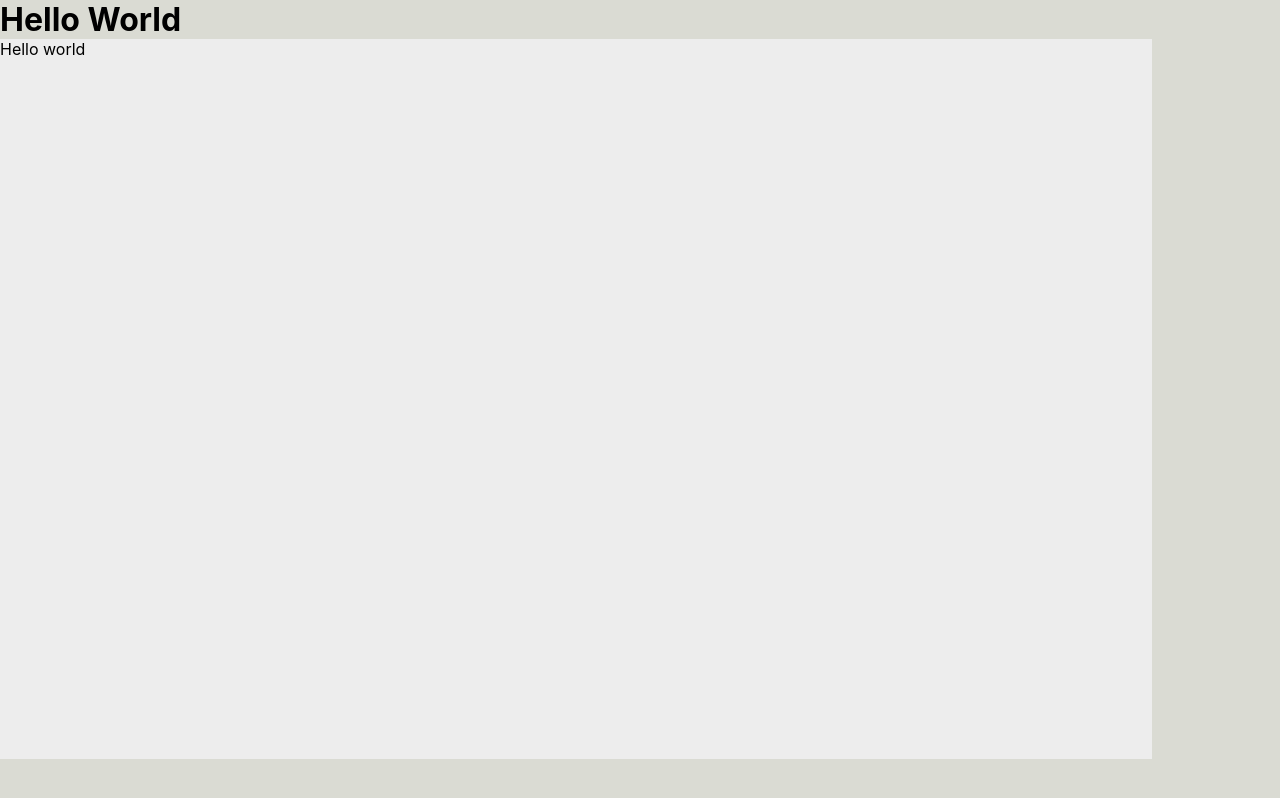
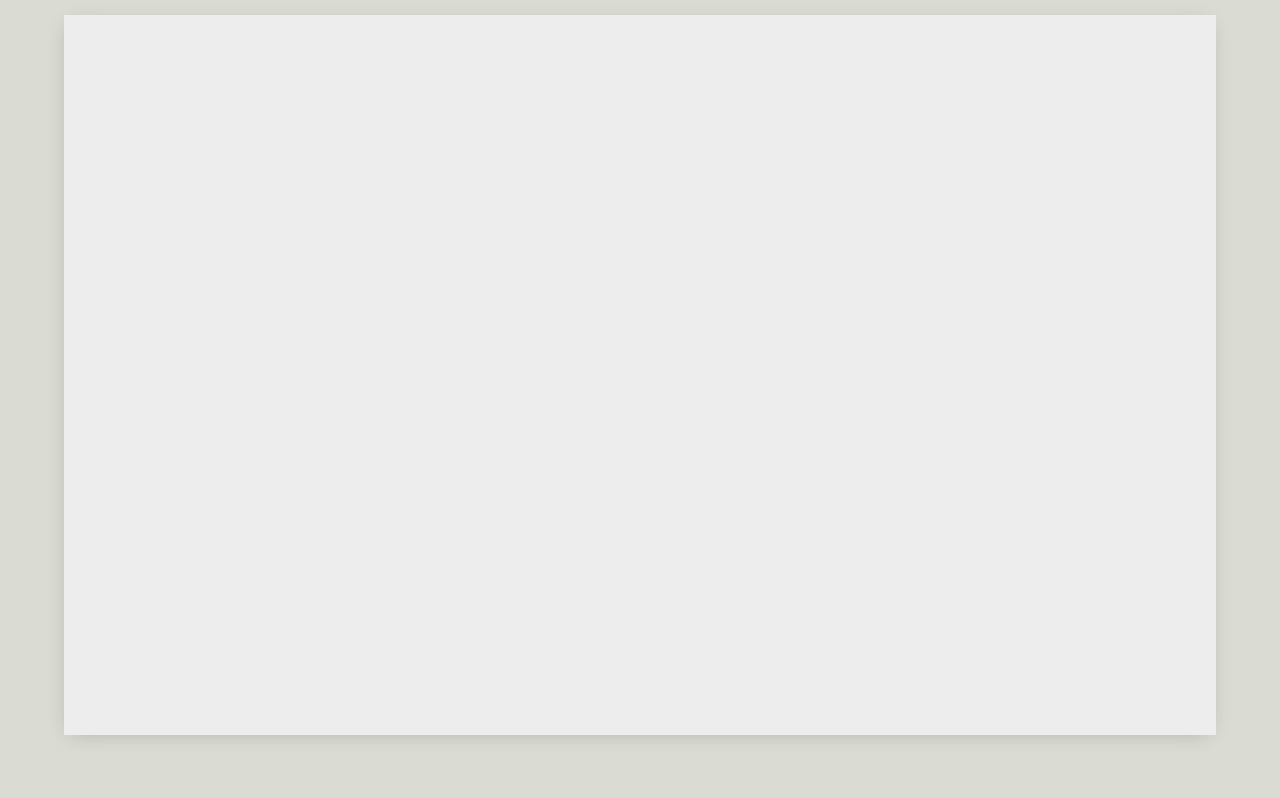
Before and after one commit to shakhawatsalam/whatsApp_clone, a React (Create React App) app: page / in a window 1280 px wide. Built offline with nearby package versions, Linux system fonts and the light colour scheme.

Commit message:
work is in progress 31:00

```diff
--- a/src/App.css
+++ b/src/App.css
@@ -1,5 +1,7 @@
 .app
 {
+  display: grid;
+  place-content: center;
   background-color: #dadbd3;
   height: 100vh;
 }
@@ -9,4 +11,6 @@
   background-color: #ededed;
   height: 90vh;
   width: 90vw;
+  margin-top: -50px;
+  box-shadow: -1px 4px 20px -6px rgba(0, 0, 0, 0.2);
 }
--- a/src/App.js
+++ b/src/App.js
@@ -3,11 +3,9 @@ import './App.css';
 function App() {
   return (
     <div className="app">
-      <h1>Hello World</h1>
-
       <div className='app_body'>
         {/* Sidebar  */}
-        Hello world
+
         {/* Chat  */}
       </div>
     </div>
```
Also changed, not shown: src/Components/Sidebar/Sidebar.js (added, +12 -0 lines), src/Components/Sidebar/Sidebar.css (added).
